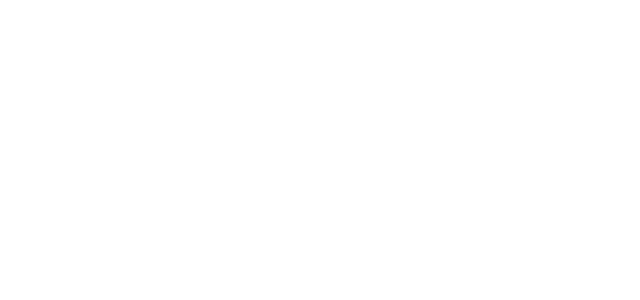
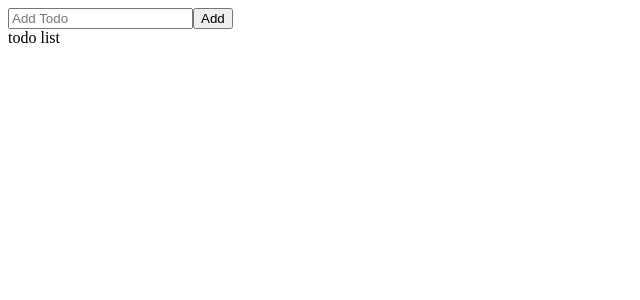
Before and after one commit to Markus-js/todoreact, a React (Create React App) app: page / in a window 1280 px wide. Shown: the top 300 px of the page, without its empty margins (0-640 px from the left). Built offline with nearby package versions, Linux system fonts and the light colour scheme.

Commit message:
basic functionality

```diff
--- a/src/App.js
+++ b/src/App.js
@@ -1,7 +1,20 @@
+import { useState, useEffect } from 'react';
+import { TodoForm } from './components/TodoForm';
+import { TodoList } from './components/TodoList';
+
+const todosList = [{ id: 1, title: 'Todo 1', completed: false }, { id: 2, title: 'Todo 2', completed: true }];
+
 function App() {
+  const [todos, setTodos] = useState([])
+
+  useEffect(() => {
+    console.log(todos)
+  })
+
   return (
     <div className="App">
-
+      <TodoForm todos={todos} setTodos={setTodos} />
+      <TodoList todos={todos} setTodos={setTodos} />
     </div>
   );
 }
--- /dev/null
+++ b/src/components/TodoCard.js
@@ -0,0 +1,7 @@
+import React from 'react'
+
+export const TodoCard = ({ title, setTodos }) => {
+  return (
+    <div>{title}</div>
+  )
+}
--- /dev/null
+++ b/src/components/TodoForm.js
@@ -0,0 +1,19 @@
+import { useState, useEffect } from 'react'
+
+export const TodoForm = ({ todos, setTodos }) => {
+  const [inputValue, setInputValue] = useState('')
+
+  const handleAddTodo = (e) => {
+    e.preventDefault();
+    setTodos([...todos, { id: todos.length + 1, title: inputValue, completed: false }]);
+  }
+
+  return (
+    <div>
+      <form>
+        <input onChange={(e) => setInputValue(e.target.value)} type="text" placeholder="Add Todo" />
+        <button onClick={(e) => handleAddTodo(e)} type="submit">Add</button>
+      </form>
+    </div>
+  )
+}
--- /dev/null
+++ b/src/components/TodoList.js
@@ -0,0 +1,18 @@
+import React from 'react'
+import { TodoCard } from './TodoCard';
+
+export const TodoList = ({ todos, setTodos }) => {
+  return (
+    <div>
+      todo list
+      {todos && todos.map(todo => {
+        return (
+          <div key={todo.id}>
+            <TodoCard title={todo.title} setTodos={setTodos} />
+          </div>
+        )
+      })}
+    </div>
+
+  )
+}
```
